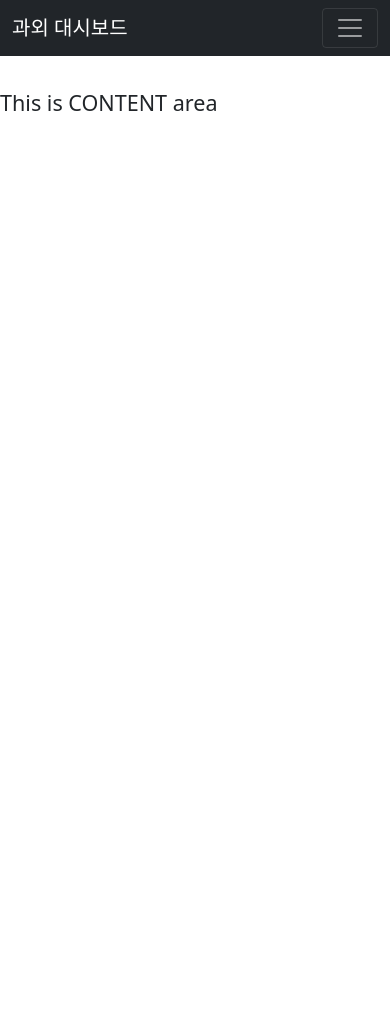
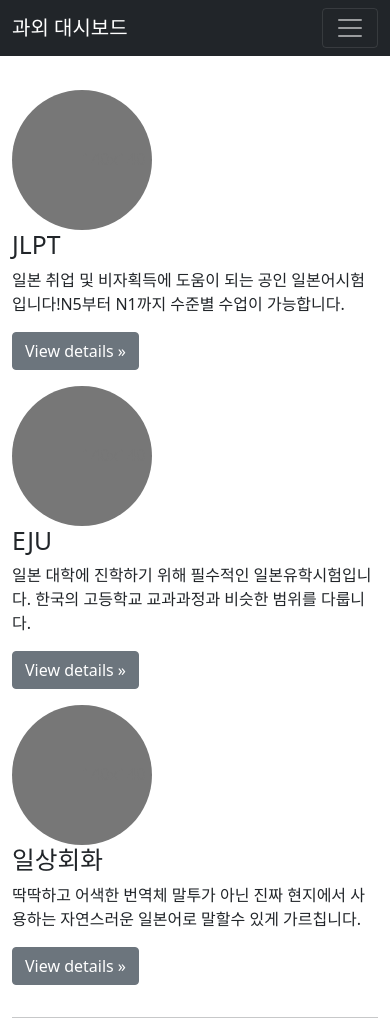
Before and after one commit to POLARIS0027/todo_list, a Django app: page / in a window 390 px wide; the page is wider, and only the part inside the window is pictured. Shown: the top 1022 px of that part. Before the commit the page ends 111 px from the top of that part, so only its background shows below. Run offline with Django 4.2, Linux system fonts and the light colour scheme; some libraries are stand-ins or nearby versions; grey boxes are pictures that could not be loaded.

Commit message:
home.html added

```diff
--- a/board/templates/board/question_detail.html
+++ b/board/templates/board/question_detail.html
@@ -40,7 +40,7 @@
     <div class="form-group">
         <textarea name="content" id="content" class="form-control" rows="10"></textarea>
     </div>
-    <input type="submit" value="답변등록" class="btn btn-primary">
+    <input type="submit" value="답변등록" class="btn btn-primary pull-right mt-3">
     </form>
     {{ answer.create_date}}
 </div>
--- a/board/templates/board/question_list.html
+++ b/board/templates/board/question_list.html
@@ -25,7 +25,7 @@
             <th scope="row">{{ question_list.paginator.count|sub:question_list.start_index|sub:forloop.counter0|add:1}}</th>
             <td><a href="{% url 'board:detail' question.id %}">{{ question.subject }}</a>
             {% if question.answer_set.count > 0 %}
-            <span class="text-danger small mx-2">{{ question.answer_set.count }}</span>
+            <span class="badge bg-secondary text-light mx-2">{{ question.answer_set.count }}</span>
             {% endif %}</td>
             <td></td>
             <td>{{ question.create_date }}</td>
--- a/templates/base.html
+++ b/templates/base.html
@@ -55,15 +55,15 @@
               <button class="btn btn-outline-secondary" type="submit">Search</button>
               &ensp;&ensp;
             </form><script src="https://cdn.jsdelivr.net/npm/bootstrap@5.1.3/dist/js/bootstrap.bundle.min.js" integrity="sha384-ka7Sk0Gln4gmtz2MlQnikT1wXgYsOg+OMhuP+IlRH9sENBO0LRn5q+8nbTov4+1p" crossorigin="anonymous"></script>
-           <div class="btn-group">
+
              {% if user.is_authenticated %}
-            <button type="button" class="btn btn-outline-danger" onclick="location.href='{% url 'account_logout' %}'">Log Out</button>
+            <button type="button" class="btn btn-dark" onclick="location.href='{% url 'account_logout' %}'">Log Out</button>
             {% else%}
-            <button type="button" class="btn btn-outline-primary" onclick="location.href='{% url 'account_signup' %}'">Sign Up</button>
-            <button type="button" class="btn btn-primary" onclick="location.href='{% url 'account_login' %}'">Log In</button>
-            <button type="button" class="btn btn-outline-info" onclick="location.href='{% provider_login_url 'google' %}'">GoogleID</button>
+            <button type="button" class="btn btn-outline-light" onclick="location.href='{% url 'account_signup' %}'">Sign Up</button>
+            <button type="button" class="btn btn-dark" onclick="location.href='{% url 'account_login' %}'">Log In</button>
+            <!--<button type="button" class="btn btn-outline-light" onclick="location.href='{% provider_login_url 'google' %}'">GoogleID</button>-->
            {% endif %}
-          </div>
+
           </nav>
 
             {% block content %}{% endblock %}
--- a/templates/home.html
+++ b/templates/home.html
@@ -3,5 +3,93 @@
 {% block title %}home.html{% endblock %}
 
 {% block content %}
- <h4> This is CONTENT area </h4>
+<main>
+  <!-- Marketing messaging and featurettes
+  ================================================== -->
+  <!-- Wrap the rest of the page in another container to center all the content. -->
+
+  <div class="container marketing">
+
+    <!-- Three columns of text below the carousel -->
+    <div class="row">
+      <div class="col-lg-4">
+        <svg class="bd-placeholder-img rounded-circle" width="140" height="140" xmlns="http://www.w3.org/2000/svg" role="img" aria-label="Placeholder: 140x140" preserveAspectRatio="xMidYMid slice" focusable="false"><title>Placeholder</title><rect width="100%" height="100%" fill="#777"/><text x="50%" y="50%" fill="#777" dy=".3em">140x140</text></svg>
+
+        <h2>JLPT</h2>
+        <p>일본 취업 및 비자획득에 도움이 되는 공인 일본어시험입니다!N5부터 N1까지 수준별 수업이 가능합니다.</p>
+        <p><a class="btn btn-secondary" href="#">View details &raquo;</a></p>
+      </div><!-- /.col-lg-4 -->
+      <div class="col-lg-4">
+        <svg class="bd-placeholder-img rounded-circle" width="140" height="140" xmlns="http://www.w3.org/2000/svg" role="img" aria-label="Placeholder: 140x140" preserveAspectRatio="xMidYMid slice" focusable="false"><title>Placeholder</title><rect width="100%" height="100%" fill="#777"/><text x="50%" y="50%" fill="#777" dy=".3em">140x140</text></svg>
+
+        <h2>EJU</h2>
+        <p>일본 대학에 진학하기 위해 필수적인 일본유학시험입니다. 한국의 고등학교 교과과정과 비슷한 범위를 다룹니다.</p>
+        <p><a class="btn btn-secondary" href="#">View details &raquo;</a></p>
+      </div><!-- /.col-lg-4 -->
+      <div class="col-lg-4">
+        <svg class="bd-placeholder-img rounded-circle" width="140" height="140" xmlns="http://www.w3.org/2000/svg" role="img" aria-label="Placeholder: 140x140" preserveAspectRatio="xMidYMid slice" focusable="false"><title>Placeholder</title><rect width="100%" height="100%" fill="#777"/><text x="50%" y="50%" fill="#777" dy=".3em">140x140</text></svg>
+
+        <h2>일상회화</h2>
+        <p>딱딱하고 어색한 번역체 말투가 아닌 진짜 현지에서 사용하는 자연스러운 일본어로 말할수 있게 가르칩니다.</p>
+        <p><a class="btn btn-secondary" href="#">View details &raquo;</a></p>
+      </div><!-- /.col-lg-4 -->
+    </div><!-- /.row -->
+
+
+    <!-- START THE FEATURETTES -->
+
+    <hr class="featurette-divider">
+
+    <div class="row featurette">
+      <div class="col-md-7">
+        <h2 class="featurette-heading">일본 현지 8년거주. <span class="text-muted">8년의 과외경력</span></h2>
+        <p class="lead">일본 현지에서 대학생활을 할떄부터 한국에 들어와서까지, 한국인에게 일본어를 가르치기도 일본인에게 한국어를 가르치기도 했습니다. 풍부한 경험을 살려서 개개인에게 맞춘 방식으로 수업합니다!</p>
+      </div>
+      <div class="col-md-5">
+          <img src="https://myizbucket.s3.ap-northeast-2.amazonaws.com/SorlPhoto/2022/78789.jpeg" width="500" height="auto">
+      </div>
+    </div>
+
+    <hr class="featurette-divider">
+
+    <div class="row featurette">
+      <div class="col-md-7 order-md-2">
+        <h2 class="featurette-heading">JLPT N1 <span class="text-muted">만점</span></h2>
+        <p class="lead">일본에서 떠난지 4년가량 지났지만 가장 최근(2021년 12월) JLPT N1에서 만점을 받았습니다.문제유형별 독해 접근방법과 청해 꿀팁까지. 고득점이 가능하도록 지도합니다.</p>
+      </div>
+      <div class="col-md-5 order-md-1">
+        <svg class="bd-placeholder-img bd-placeholder-img-lg featurette-image img-fluid mx-auto" width="500" height="500" xmlns="http://www.w3.org/2000/svg" role="img" aria-label="Placeholder: 500x500" preserveAspectRatio="xMidYMid slice" focusable="false"><title>Placeholder</title><rect width="100%" height="100%" fill="#eee"/><text x="50%" y="50%" fill="#aaa" dy=".3em">500x500</text></svg>
+
+      </div>
+    </div>
+
+    <hr class="featurette-divider">
+
+    <div class="row featurette">
+      <div class="col-md-7">
+        <h2 class="featurette-heading">풍부한 학습자료,그리고 <span class="text-muted">요점정리</span></h2>
+        <p class="lead">과거의 EJU 기출문제를 가지고 있으며, 방대한 내용을 알기쉽게 요약한 요점정리까지 제공합니다.</p>
+      </div>
+      <div class="col-md-5">
+        <svg class="bd-placeholder-img bd-placeholder-img-lg featurette-image img-fluid mx-auto" width="500" height="500" xmlns="http://www.w3.org/2000/svg" role="img" aria-label="Placeholder: 500x500" preserveAspectRatio="xMidYMid slice" focusable="false"><title>Placeholder</title><rect width="100%" height="100%" fill="#eee"/><text x="50%" y="50%" fill="#aaa" dy=".3em">500x500</text></svg>
+
+      </div>
+    </div>
+
+    <hr class="featurette-divider">
+
+    <!-- /END THE FEATURETTES -->
+
+  </div><!-- /.container -->
+
+
+  <!-- FOOTER -->
+  <footer class="container">
+    <p class="float-end"><a href="#">Back to top</a></p>
+    <p>&copy; 2017–2021 Company, Inc. &middot; <a href="#">Privacy</a> &middot; <a href="#">Terms</a></p>
+  </footer>
+</main>
+
+
+    <script src="../assets/dist/js/bootstrap.bundle.min.js"></script>
 {% endblock %}
--- a/todo/templates/todo/todo_list.html
+++ b/todo/templates/todo/todo_list.html
@@ -26,7 +26,8 @@
     </table>
 
     <hr/>
-    <a class="btn btn-primary pull-right" href="{% url 'todo:index' %}">카드로 보기</a>
+    <a class="btn btn-secondary pull-right" href="{% url 'todo:index' %}">카드로 보기</a>
+    <a href="{% url 'todo:create' %}" class="btn btn-primary" type="button" >할일 만들기</a>
     <div class="text-center"></div></div>
 
 {% endblock %}
```
Also changed, not shown: config/settings.py (+7 -1 lines), todo/templates/todo/todo_detail.html (+5 -4 lines), todo/templates/todo/todo_index.html (+4 -3 lines), db.sqlite3.
